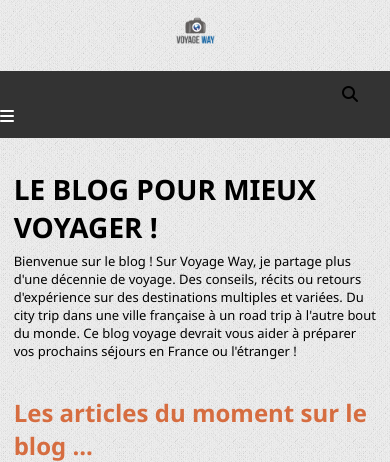
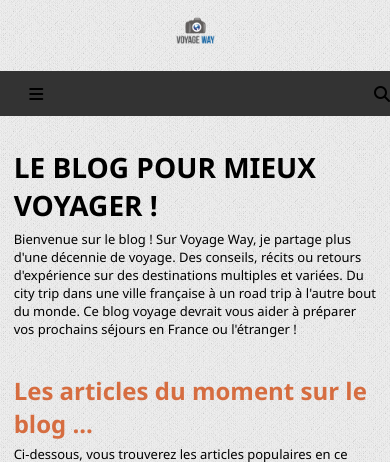
Before and after one commit to MarsWasNotAvailable/viaje, a PHP site: page / in a window 390 px wide. Shown: the top 462 px of the page. Run offline with PHP 8.4, Linux system fonts and the light colour scheme; data comes from the database, SQL or seed files in the repository; some libraries are stand-ins or nearby versions.

Commit message:
mise à jour du style de recherche.php, mise à jour de la navbaren version mobile que je considère définitive sans plus de discussions

```diff
--- a/components/navbar.php
+++ b/components/navbar.php
@@ -120,10 +120,11 @@
             display: none;
         }
 
-        .topnav a.icon,
-        .search-container a.icon {
+        .topnav a.icon {
             float: right;
             display: block;
+            margin-right: 0%;
+            color: #000000;
         }
 
         .topnav.responsive {
@@ -142,6 +143,13 @@
             float: none;
             display: block;
             text-align: left;
+        }
+
+        #search{
+            width: 30%;
+        }
+        .topnav.responsive input{
+            width: 3em;
         }
     }
 </style>
@@ -205,13 +213,14 @@
             <a href="./gestion.php">GESTION</a>
         </div>
 
-        <div class="search-container">
+        <!--  je ne pense pas qu'on ai besoin de deux barre de recherche -->
+        <!-- <div class="search-container">
             <form method="GET" action="recherche.php">
                 <label for="search_query"></label>
                 <input type="text" name="search_query" id="search_query" placeholder="Entrez votre recherche ici">
                 <button type="submit">Rechercher</button>
             </form>
-        </div>
+        </div>-->
         <a href="javascript:void(0);" class="icon" onclick="burgerMenu()">
             <i class="fa fa-bars"></i>
         </a>
@@ -247,7 +256,8 @@
     }
 </script>
 
-<?php
+<!-- il n'y a pas besoin de ça, action du form envoie vers la page d'affichage des recherches (recherche.php)!!!!!!!!!!!! -->
+<!-- <?php
     // Vérifier si le formulaire a été soumis
     if ($_SERVER["REQUEST_METHOD"] === "GET" && isset($_GET["search_query"])) {
         // Récupérer la valeur de la requête de recherche
@@ -276,4 +286,4 @@
             echo "Veuillez entrer un terme de recherche.";
         }
     }
-?>
+?> -->
```
Also changed, not shown: recherche.php (+26 -29 lines).
